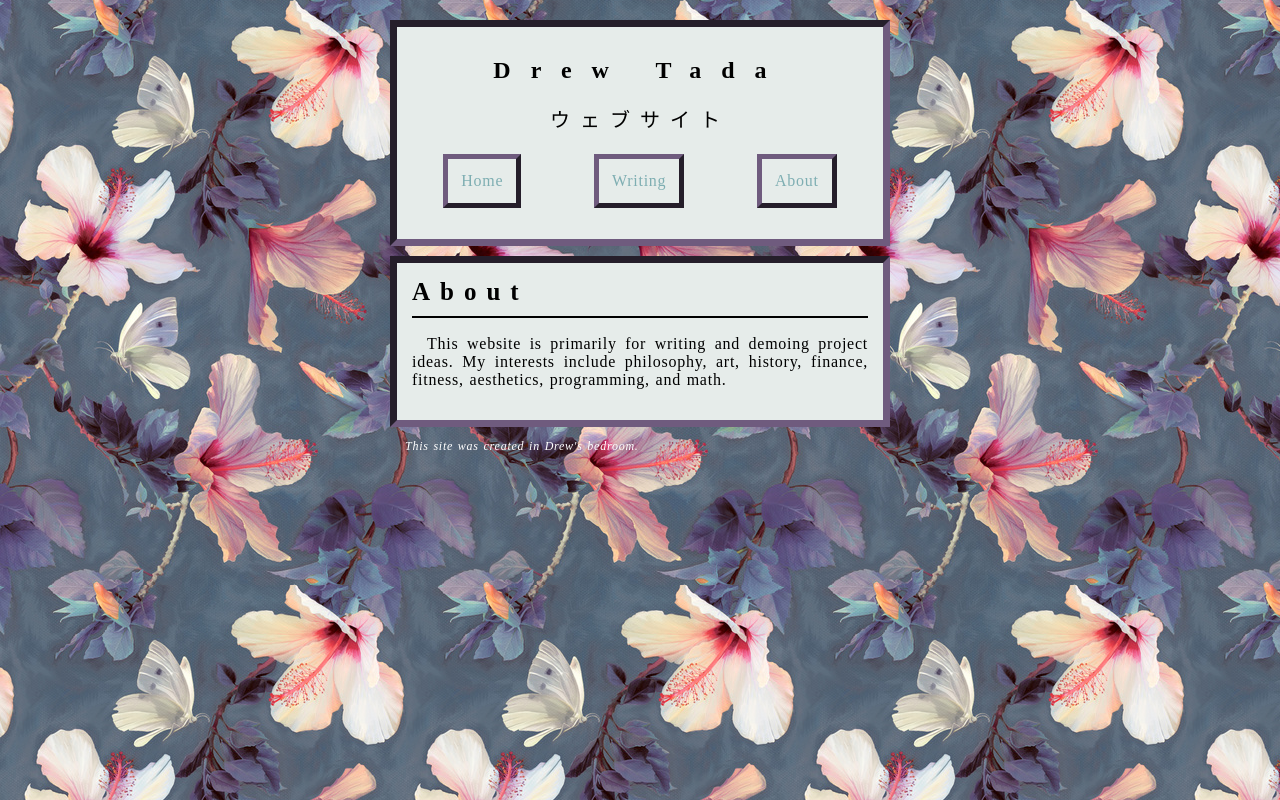
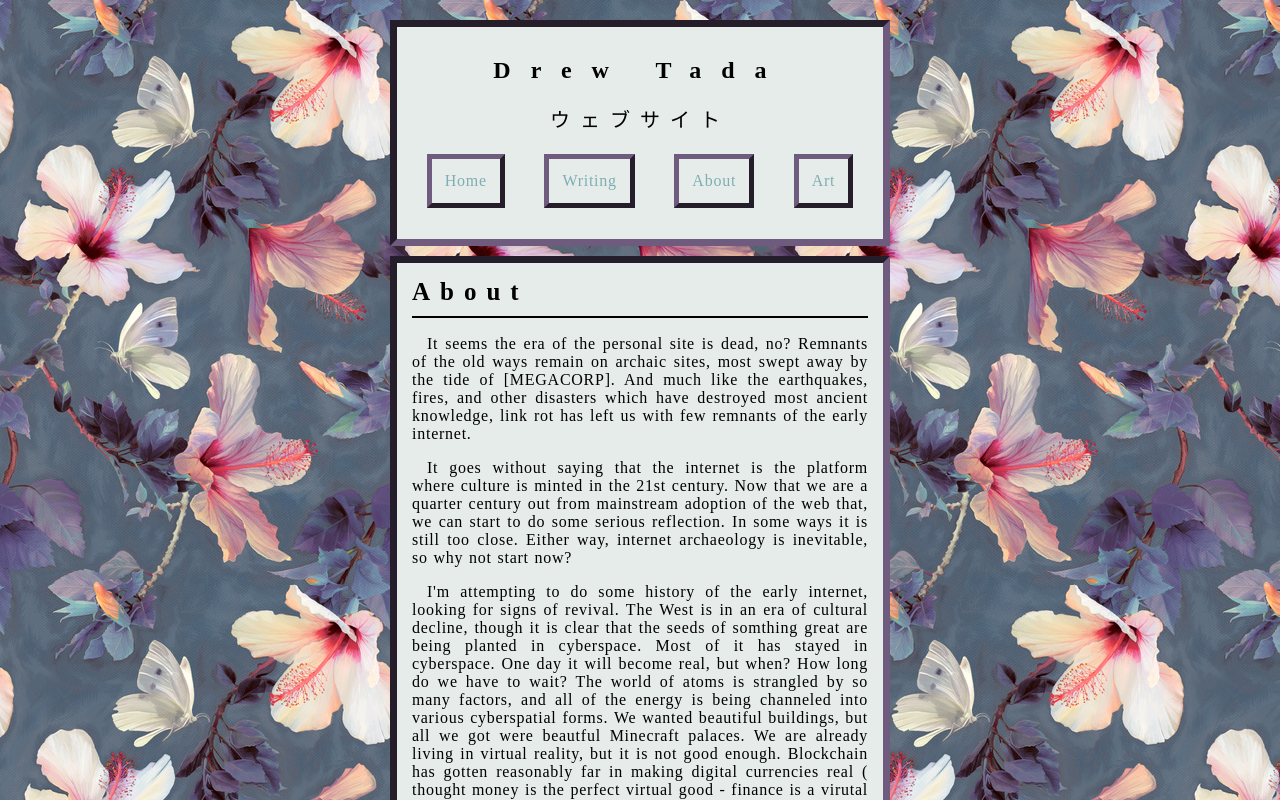
Before and after one commit to tadad/drewtada, a Next.js app: page /about in a window 1280 px wide. Built offline with nearby package versions, Linux system fonts and the light colour scheme.

Commit message:
working on writing, about, art

```diff
--- a/pages/about.js
+++ b/pages/about.js
@@ -5,7 +5,37 @@ export default function About() {
   return (
     <Layout>
       <h1>About</h1>
-      <p>This website is primarily for writing and demoing project ideas. My interests include philosophy, art, history, finance, fitness, aesthetics, programming, and math.</p>
+      <p>
+        It seems the era of the personal site is dead, no? Remnants of the old ways remain on archaic sites,
+        most swept away by the tide of [MEGACORP]. And much like the earthquakes,
+        fires, and other disasters which have destroyed most ancient knowledge, link rot has left us with few remnants
+        of the early internet.
+      </p>
+      <p>
+        It goes without saying that the
+        internet is the platform where culture is minted in the 21st century. Now that we are a quarter century out
+        from mainstream adoption of the web that, we can start to do some serious reflection. In some ways it is still too
+        close. Either way, internet archaeology is inevitable, so why not start now?
+      </p>
+      <p>
+        I'm attempting to do some history of the early internet, looking for signs of revival. The West is in an era of
+        cultural decline, though it is clear that the seeds of somthing great are being planted in cyberspace.
+        Most of it has stayed in cyberspace. One day it will become real, but when? How long do we have to wait?
+        The world of atoms is strangled by so many factors, and all of the energy is being channeled into various
+        cyberspatial forms. We wanted beautiful buildings, but all we got were beautful Minecraft palaces. We are already living in
+        virtual reality, but it is not good enough. Blockchain has gotten reasonably far in making digital currencies real (
+          thought money is the perfect virtual good - finance is a virutal industry.
+        ). The virtual is replacing the virtual. But the virtual is an imperfect substitute for the real. I want beautiful cities
+        in real life - not just in the Sims.
+      </p>
+      <p>
+        I'm interested in reviving the culture. Fine Art has been dead for close to 100 years. Most of this has been offset
+        by great films, television, videogames, and music. The momentum in media has shifted strongly from atoms to bits. Once,
+        we were able to build great buildings, and erect great statues, but today, no one feels free to undertake
+        such a task. The world we live in is where everything beautiful is not real, and everything real is not beautiful.
+        We live in a virutal reality. Everything is Dionysian chaos. Anyone that wants to build something IRL
+        doesn't have the f
+      </p>
       {/* <img src='images/me_1.jpg' alt='Me' /> */}
     </Layout>
   );
--- a/pages/components/Layout.js
+++ b/pages/components/Layout.js
@@ -23,7 +23,7 @@ export default function Layout(props) {
           <li><Link href="/">Home</Link></li>
           <li><Link href="/writing">Writing</Link></li>
           <li><Link href="/about">About</Link></li>
-          {/* <li><Link href="/contact">Contact</Link></li> */}
+          <li><Link href="/art">Art</Link></li>
         </ul>
       </nav>
       <main className={ styles.content }>
--- a/styles/Layout.module.css
+++ b/styles/Layout.module.css
@@ -1,4 +1,6 @@
 .background {
+  display: block;
+  overflow: auto;
   height:100%;
   background-image: url('/background_main.png');
   background-repeat: repeat;
@@ -40,6 +42,8 @@
 }
 
 .content {
+  display: block;
+  overflow: auto;
   margin:auto;
   text-align: center;
   border: 7px inset #6F5B7E;
--- a/styles/globals.css
+++ b/styles/globals.css
@@ -73,6 +73,6 @@ input {
 }
 
 img {
-  border: 7px outset black;
+  border: 7px outset black !important;
   max-width: 100%;
 }
```
Also changed, not shown: pages/art.js (+16 -0 lines), pages/writing/index.js (+12 -1 lines), public/blue.webp (added), public/cast.webp (added).
